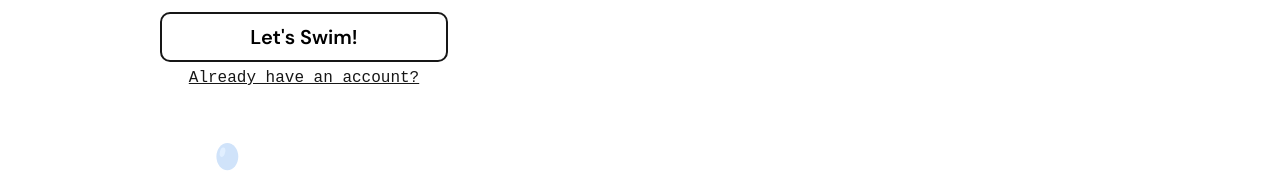
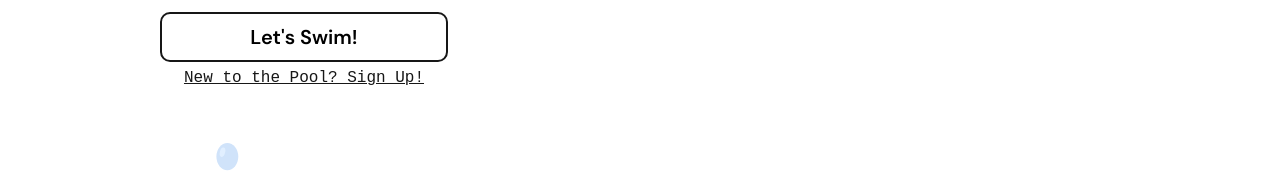
Before and after one commit to louis-driver/knowledgepool, a Next.js app: page /user/signin in a window 1280 px wide. Shown: the part 362-534 px from the top of the page. Built offline with nearby package versions, Linux system fonts and the light colour scheme; no server answers.

Commit message:
Update link text

```diff
--- a/src/app/user/signin/page.tsx
+++ b/src/app/user/signin/page.tsx
@@ -57,7 +57,7 @@ export default function Page() {
                 </div>
 
                 <button type="submit"  className="submit-button">Let's Swim!</button>
-                <Link href={"/user/submit"} className="form-link">Already have an account?</Link>
+                <Link href={"/user/submit"} className="form-link">New to the Pool? Sign Up!</Link>
             </form>
         </main>
     );
```
